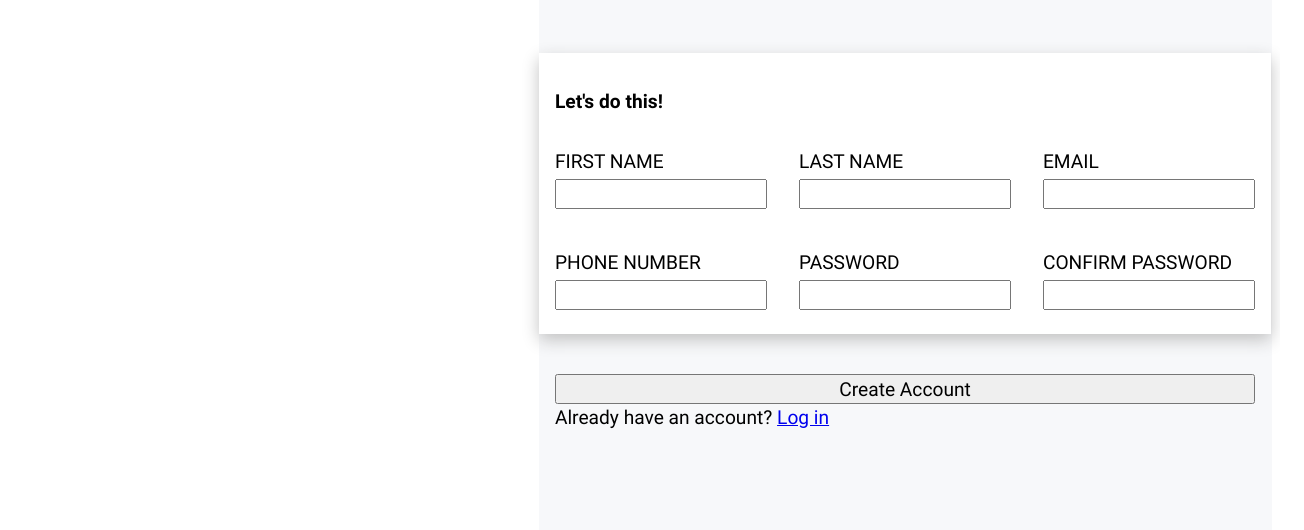
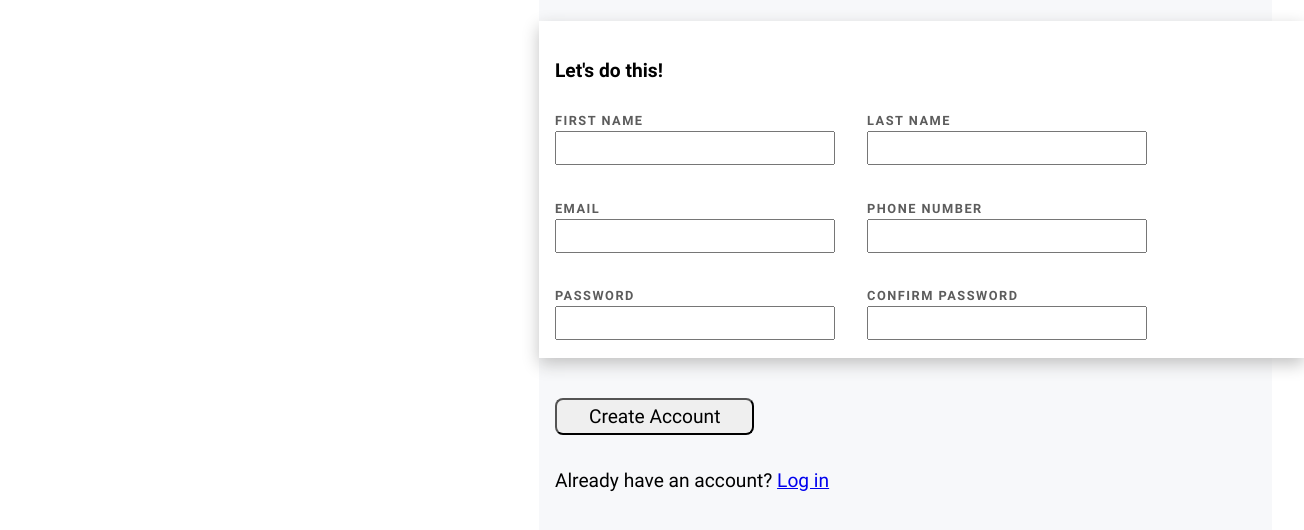
Before and after one commit to blue0206/sign-up-form, a plain HTML site: page index.html in a window 1280 px wide. Shown: the part 226-756 px from the top of the page, 1304 px wide, since content can reach past the window. Drawn offline with Linux system fonts and the light colour scheme.

Commit message:
Create section-width variable, apply basic styling to form elements
The background color of form section was distinct and since it didn't
take up all the width of its container, it stood out in an undesirable
way.
This pressed the need to create a '--section-width' variable. Doing so
allowed me to set form container width to max while setting the actual
width of form the same as other sections.
This way, the background-color seemed more natural in its place and the
form content didn't splurge all over the screen and remained in alignment
with content of other sections.

Applied basic styling to button, label, and input elements.

```diff
--- a/style.css
+++ b/style.css
@@ -46,6 +46,7 @@
 :root {
     --content-font: 1.2rem;
     --heading-font: 2.8rem;
+    --section-width: min(100%, 65ch);
 }
 
 body {
@@ -91,7 +92,7 @@ main {
 }
 
 section {
-    width: min(100%, 65ch);
+    width: var(--section-width);
     padding: 1rem;
 }
 
@@ -105,6 +106,7 @@ section {
 
 .form {
     flex-grow: 1;
+    width: 100%;
 
     display: flex;
     flex-direction: column;
@@ -122,13 +124,18 @@ form {
     flex-direction: row;
     flex-wrap: wrap;
     gap: 2rem;
+    align-content:space-evenly;
+
+    width: var(--section-width);
 }
 
 
 .form-element {
     display: flex;
     flex-direction: column;
-    gap: 5px;
+    gap:2px;
+
+    flex-basis: 40%;
 }
 
 .action {
@@ -137,6 +144,7 @@ form {
     display: flex;
     flex-direction: column;
     justify-content: flex-start;
+    gap: 2rem;
 }
 
 p {
@@ -150,3 +158,21 @@ input, button, label {
     font-family: inherit;
     font-size: 100%;
 }
+
+button {
+    width: max-content;
+    padding: 0.2rem 2rem;
+    border-radius: 0.5rem;
+    cursor: pointer;
+}
+
+label {
+    letter-spacing: 1.5px;
+    font-size: calc(var(--content-font) - 0.4rem);
+    font-weight: 800;
+    color: rgb(92, 92, 92);
+}
+
+input {
+    padding: 2px;
+}
```
